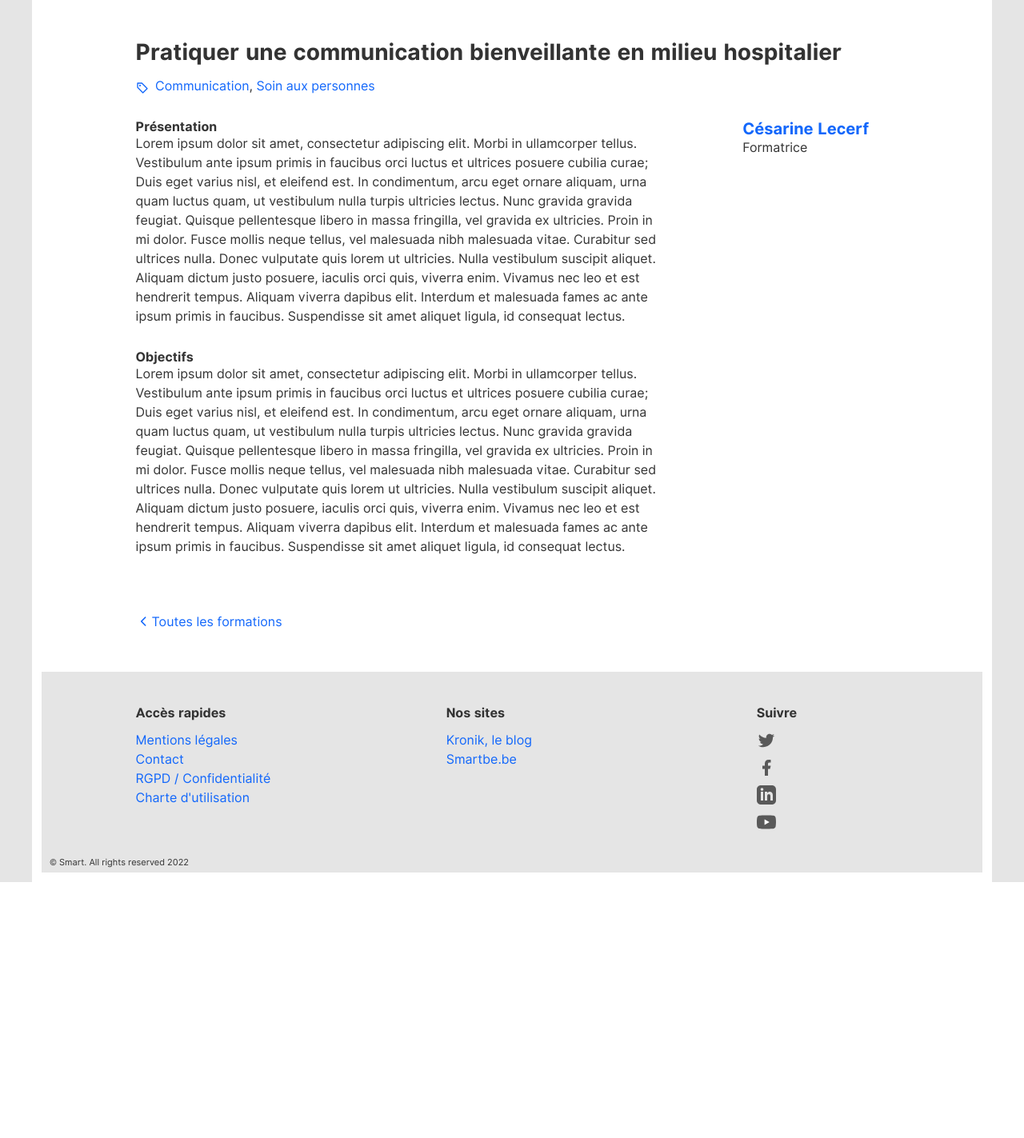
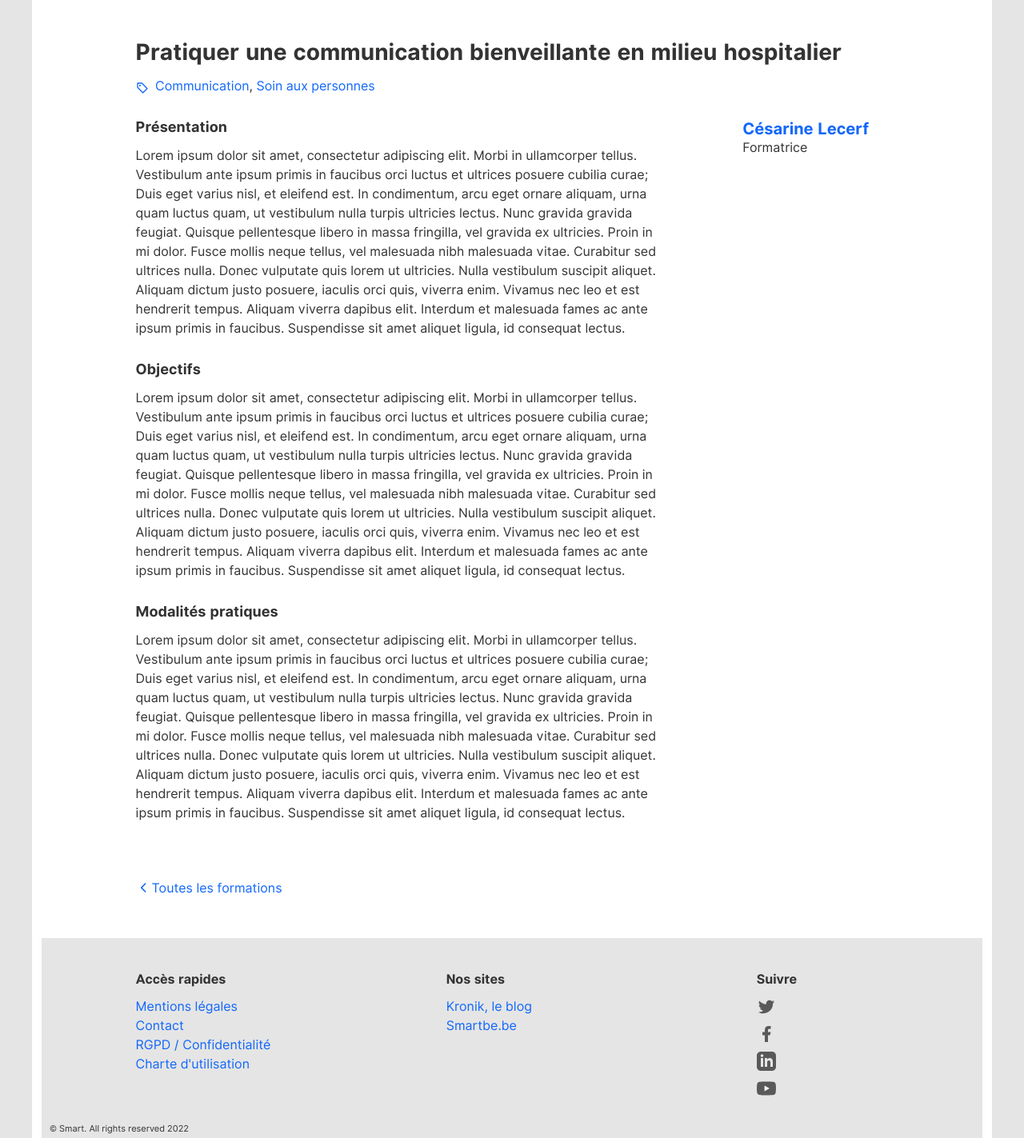
Before and after one commit to smartcoop/cfa-static-templates, a PHP site: page /nom-de-la-formation.php in a window 1280 px wide. Shown: the part 111-1534 px from the top of the page at 80% size. Before the commit the page ends 1214 px from the top, so only its background shows below. Run offline with PHP 8.4, Linux system fonts and the light colour scheme; style sheets or scripts are compiled from the project's sources.

Commit message:
Add new section to single training page
New section "Modalités pratiques" (practical info) will be used in v1
for info such as schedule, training place, session price, etc.
This commit also restyles just a bit the section title (padding bottom
and font-size)

```diff
--- a/scss/_publicwebsite_styles.scss
+++ b/scss/_publicwebsite_styles.scss
@@ -234,9 +234,10 @@
             .training-card__details-section {
                 padding-bottom: 3rem;
                 .training-card__details-label {
-                    font-size: 1.6rem;
+                    font-size: 1.8rem;
                     font-weight: 700;
                     line-height: 1.8rem;
+                    padding-bottom: 1.5rem;
                 }
             }
         }
--- a/templates/main-training-card.html
+++ b/templates/main-training-card.html
@@ -30,6 +30,15 @@
                 malesuada vitae. Curabitur sed ultrices nulla. Donec vulputate quis lorem ut ultricies. Nulla vestibulum suscipit aliquet. Aliquam dictum justo posuere, iaculis orci quis, viverra enim. Vivamus nec leo et est hendrerit tempus. Aliquam
                 viverra dapibus elit. Interdum et malesuada fames ac ante ipsum primis in faucibus. Suspendisse sit amet aliquet ligula, id consequat lectus.
             </div>
+            <div class="training-card__details-section">
+                <div class="training-card__details-label ">
+                    Modalités pratiques
+                </div>
+                Lorem ipsum dolor sit amet, consectetur adipiscing elit. Morbi in ullamcorper tellus. Vestibulum ante ipsum primis in faucibus orci luctus et ultrices posuere cubilia curae; Duis eget varius nisl, et eleifend est. In condimentum, arcu eget ornare aliquam,
+                urna quam luctus quam, ut vestibulum nulla turpis ultricies lectus. Nunc gravida gravida feugiat. Quisque pellentesque libero in massa fringilla, vel gravida ex ultricies. Proin in mi dolor. Fusce mollis neque tellus, vel malesuada nibh
+                malesuada vitae. Curabitur sed ultrices nulla. Donec vulputate quis lorem ut ultricies. Nulla vestibulum suscipit aliquet. Aliquam dictum justo posuere, iaculis orci quis, viverra enim. Vivamus nec leo et est hendrerit tempus. Aliquam
+                viverra dapibus elit. Interdum et malesuada fames ac ante ipsum primis in faucibus. Suspendisse sit amet aliquet ligula, id consequat lectus.
+            </div>
         </div>
         <div class="training-card__trainer ">
             <div class="training-card__trainer-name ">
```
